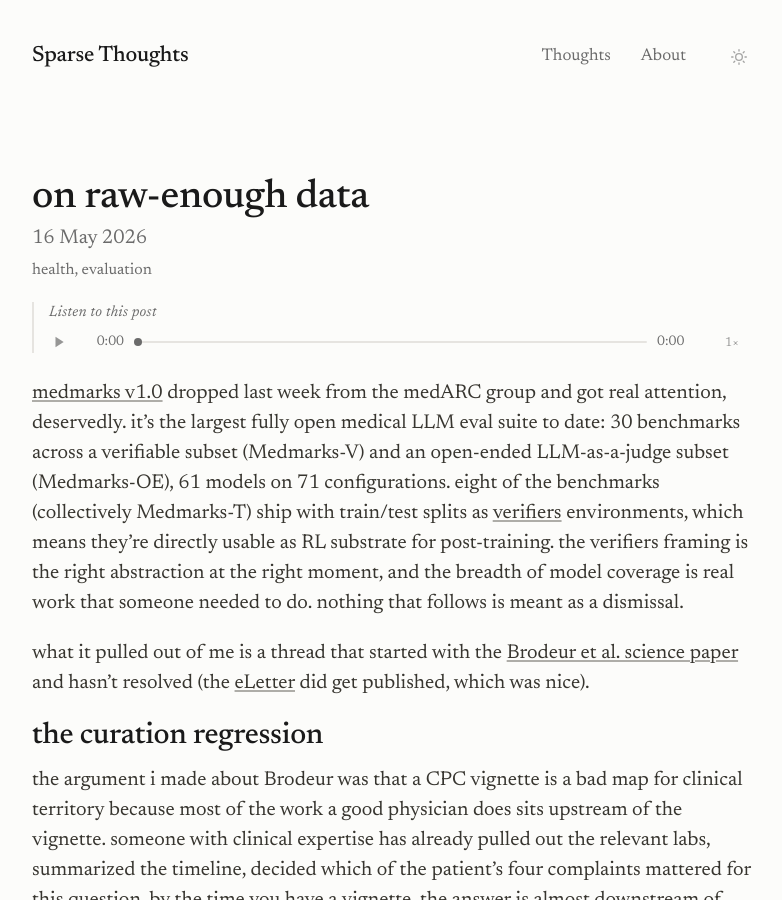
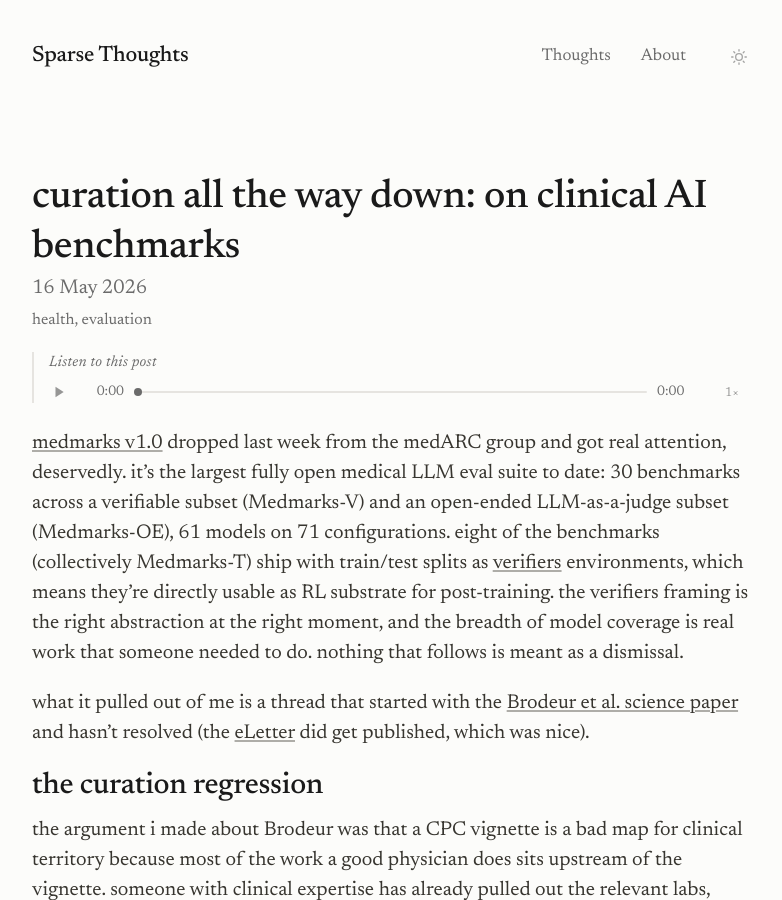
Before and after one commit to galsapir/sparse-thoughts, a Jekyll site: the page built from _posts/2026-05-16-curation-all-the-way-down.md, in a window 1280 px wide and 900 px high. Shown: the whole window, without its empty margins (248-1030 px from the left). Built offline with Jekyll 4.4.1, drawn with Linux system fonts in a browser that asks for light colours.

Commit message:
retitle post: curation all the way down

```diff
--- a/_posts/2026-05-16-medmarks-plus.md
+++ b/_posts/2026-05-16-curation-all-the-way-down.md
@@ -1,10 +1,10 @@
 ---
 layout: post
-title: "on raw-enough data"
+title: "curation all the way down: on clinical AI benchmarks"
 description: "the curation regression, the openness trade-off, and what a substrate worth evaluating against would actually need: on Medmarks."
 date: 2026-05-16
 tags: [health, evaluation]
-audio: "assets/audio/medmarks-plus.mp3"
+audio: "assets/audio/curation-all-the-way-down.mp3"
 ---
 
 [medmarks v1.0](https://arxiv.org/abs/2605.01417) dropped last week from the medARC group and got real attention, deservedly. it's the largest fully open medical LLM eval suite to date: 30 benchmarks across a verifiable subset (Medmarks-V) and an open-ended LLM-as-a-judge subset (Medmarks-OE), 61 models on 71 configurations. eight of the benchmarks (collectively Medmarks-T) ship with train/test splits as [verifiers](https://github.com/PrimeIntellect-ai/verifiers) environments, which means they're directly usable as RL substrate for post-training. the verifiers framing is the right abstraction at the right moment, and the breadth of model coverage is real work that someone needed to do. nothing that follows is meant as a dismissal.
```
Also changed, not shown: 2 other files.
